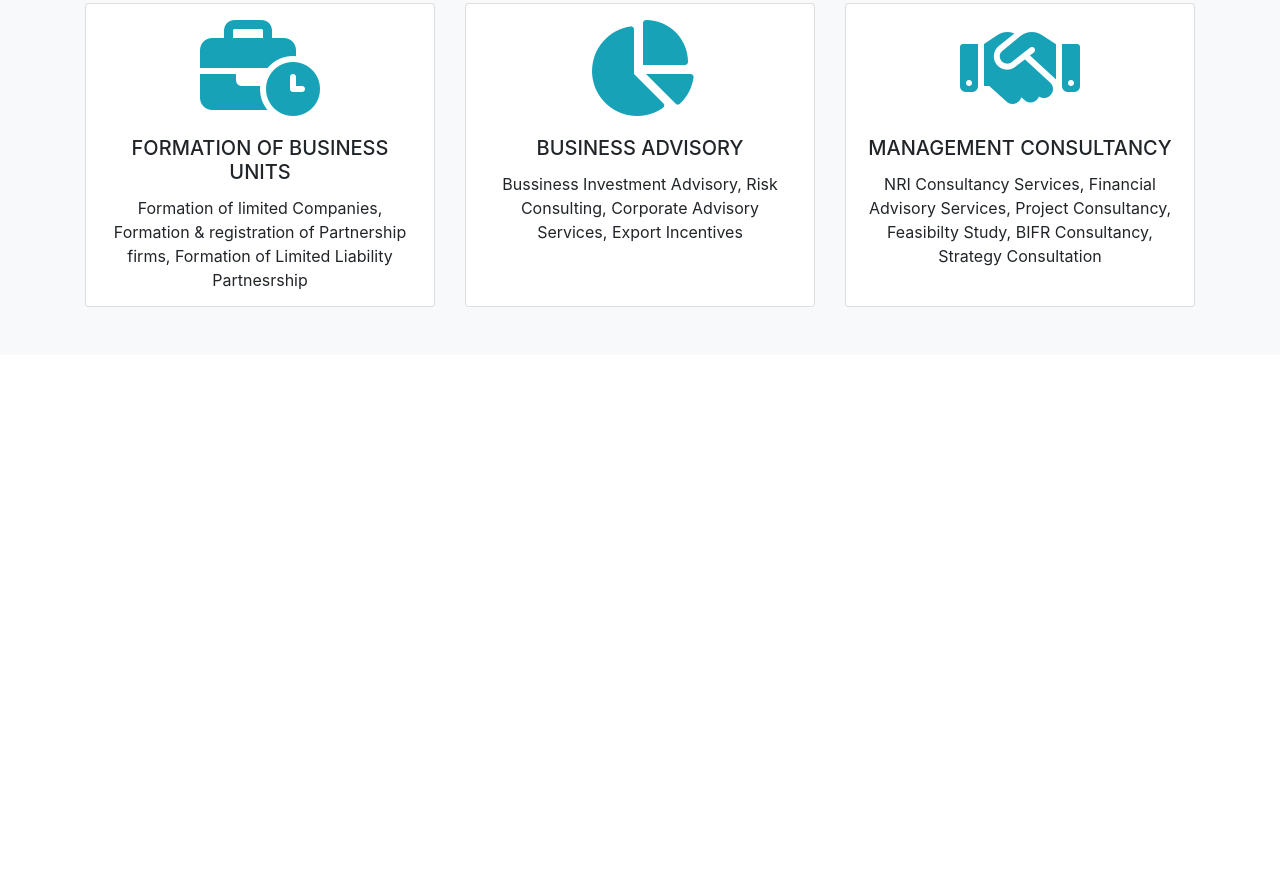
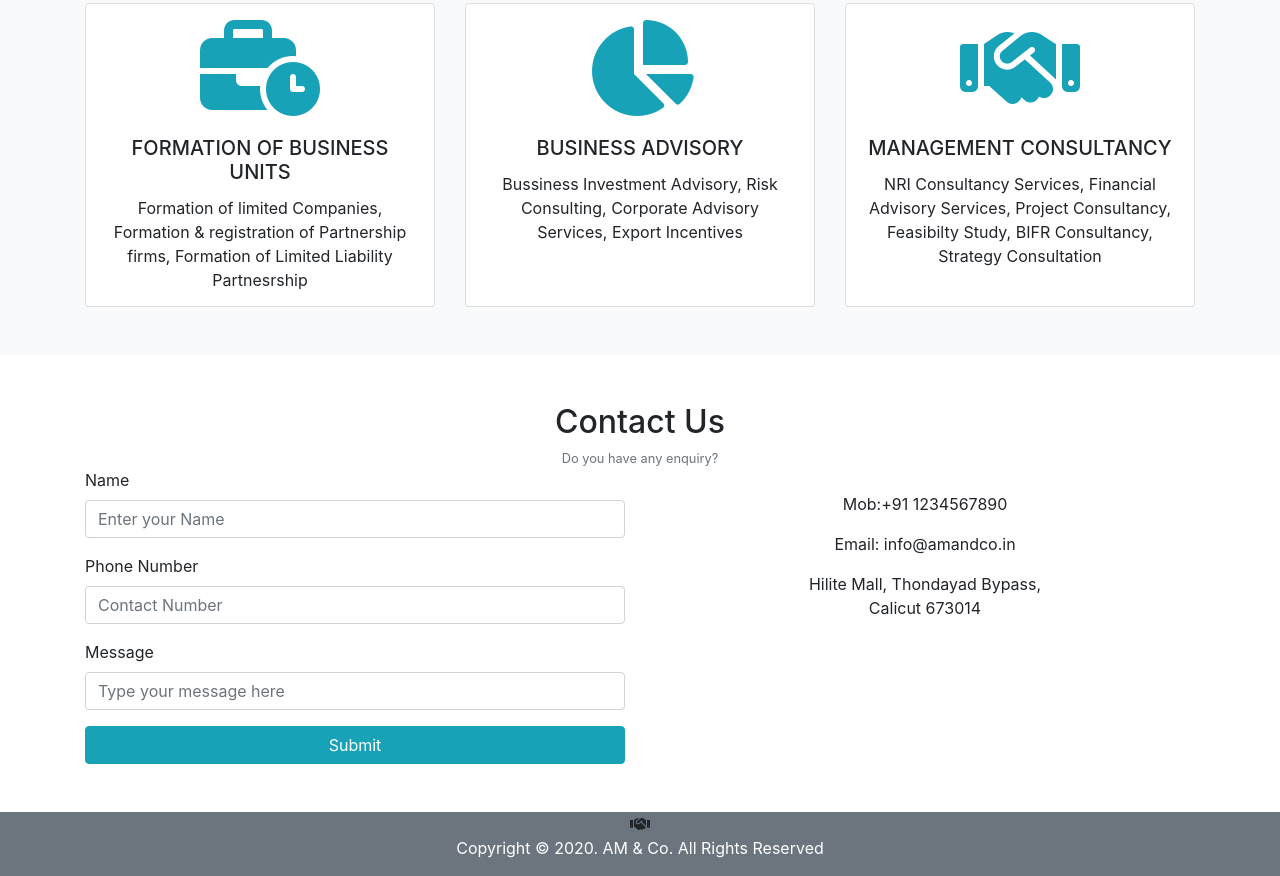
Before and after one commit to ramizmalek/Aniz-Mashood, a plain HTML site: page index.html in a window 1280 px wide. Shown: the part 1054-1930 px from the top of the page. Before the commit the page ends 1409 px from the top, so only its background shows below. Drawn offline with nearby package versions, Linux system fonts and the light colour scheme.

Commit message:
almost there,

```diff
--- a/index.html
+++ b/index.html
@@ -6,7 +6,7 @@
     <meta name="viewport" content="width=device-width, initial-scale=1.0">
     <link rel="stylesheet" href="https://maxcdn.bootstrapcdn.com/bootstrap/4.0.0/css/bootstrap.min.css"
         integrity="sha384-Gn5384xqQ1aoWXA+058RXPxPg6fy4IWvTNh0E263XmFcJlSAwiGgFAW/dAiS6JXm" crossorigin="anonymous">
-    <title>Anis Mashood</title>
+    <title>AM & Co</title>
     <link rel="icon" href="Images/download (2).png" type="image/icon type">
 </head>
 
@@ -31,13 +31,13 @@
                                 <a class="nav-link text-white" href="#">Home <span class="sr-only">(current)</span></a>
                             </li>
                             <li class="nav-item">
-                                <a class="nav-link text-white" href="#">About Us</a>
+                                <a class="nav-link text-white" href="#aboutus-section">About Us</a>
                             </li>
                             <li class="nav-item">
-                                <a class="nav-link text-white" href="#">Services</a>
+                                <a class="nav-link text-white" href="#services-section">Services</a>
                             </li>
                             <li class="nav-item">
-                                <a class="nav-link text-white" href="#">Contact Us</a>
+                                <a class="nav-link text-white" href="#contactus-section">Contact Us</a>
                             </li>
                         </ul>
 
@@ -61,7 +61,7 @@
         </div>
     </section>
 
-    <section>
+    <section id="aboutus-section">
         <div class="container p-4">
             <h2 class="text-center">About Us</h2>
             <div class="row p-2">
@@ -83,7 +83,7 @@
         </div>
     </section>
 
-    <section class="bg-light p-5">
+    <section id="services-section" class="bg-light p-5">
         <div class="container">
             <h2 class="text-center">Services</h2>
             <div class="row pt-3">
@@ -129,7 +129,8 @@
                         <i class="fas fa-business-time display-1 text-info"></i>
                         <div class="card-body">
                             <h5 class="card-title">FORMATION OF BUSINESS UNITS</h5>
-                            <p class="card-text">Formation of limited Companies, Formation & registration of Partnership firms, Formation of Limited Liability Partnesrship</p>
+                            <p class="card-text">Formation of limited Companies, Formation & registration of Partnership
+                                firms, Formation of Limited Liability Partnesrship</p>
 
                         </div>
                     </div>
@@ -140,7 +141,8 @@
                         <i class="fas fa-chart-pie display-1 text-info"></i>
                         <div class="card-body">
                             <h5 class="card-title">BUSINESS ADVISORY</h5>
-                            <p class="card-text">Bussiness Investment Advisory, Risk Consulting, Corporate Advisory Services, Export Incentives</p>
+                            <p class="card-text">Bussiness Investment Advisory, Risk Consulting, Corporate Advisory
+                                Services, Export Incentives</p>
 
                         </div>
                     </div>
@@ -149,9 +151,10 @@
                 <div class="col-md-4 mt-3">
                     <div class="card pt-3 text-center align-items-center" style="height: 19em;">
                         <i class="fas fa-handshake display-1 text-info"></i>
-                         <div class="card-body">
+                        <div class="card-body">
                             <h5 class="card-title">MANAGEMENT CONSULTANCY</h5>
-                            <p class="card-text">NRI Consultancy Services, Financial Advisory Services, Project Consultancy, Feasibilty Study, BIFR Consultancy, Strategy Consultation</p>
+                            <p class="card-text">NRI Consultancy Services, Financial Advisory Services, Project
+                                Consultancy, Feasibilty Study, BIFR Consultancy, Strategy Consultation</p>
 
                         </div>
                     </div>
@@ -159,6 +162,62 @@
             </div>
         </div>
     </section>
+
+    <section id="contactus-section" class="p-5">
+        <div class="container">
+            <h2 class="text-center">Contact Us</h2>
+            <small class="form-text text-muted text-center">Do you have any enquiry?</small>
+            <div class="row">
+
+                <div class="col-md-6">
+
+                    <form>
+                        <div class="form-group">
+                            <label for="exampleInputName">Name</label>
+                            <input type="text" class="form-control" id="exampleInputName" placeholder="Enter your Name">
+
+                        </div>
+                        <div class="form-group">
+                            <label for="exampleInputEmail1"hidden>Email address</label>
+                            <input type="email" class="form-control" id="exampleInputEmail1"
+                                aria-describedby="emailHelp" placeholder="Enter email" hidden>
+                        </div>
+                        <div class="form-group">
+                            <label for="exampleInputPassword1">Phone Number</label>
+                            <input type="number" class="form-control" id="exampleInputPassword1"
+                                placeholder="Contact Number">
+                        </div>
+                        <div class="form-group">
+                            <label for="exampleInputMessage">Message</label>
+                            <input type="text" class="form-control" id="exampleInputMessage"
+                                placeholder="Type your message here">
+
+                        </div>
+                        <div class="text-center">
+                            <button type="submit" class="btn btn-info" style="width: 100%;">Submit</button>
+                        </div>
+                    </form>
+
+                </div>
+                <div class="col-md-6">
+                    <div class="text-center pt-4">
+                    <p>Mob:+91 1234567890</p>
+                    <p>Email: info@amandco.in</p>
+                    <p>Hilite Mall, Thondayad Bypass,<br> Calicut 673014</p>
+                    </div>
+                </div>
+            </div>
+        </div>
+    </section>
+
+    <footer>
+        <div class="row">
+            <div class="col-md-12 text-center bg-secondary">
+                <i class="fas fa-handshake"></i>
+                <p class="text-white">Copyright &#169; 2020. AM & Co. All Rights Reserved</p>
+            </div>
+        </div>
+    </footer>
 
 
 
```
